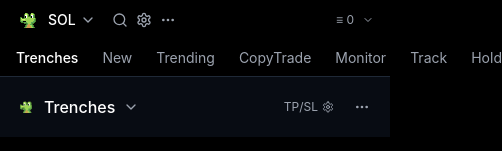
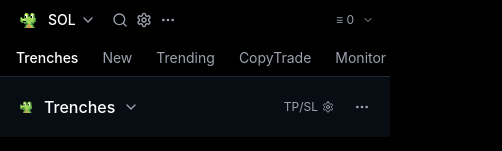
Before and after one commit to EthanYangHIT/gmgn-react-clone-486229b0, a React (Vite) app: page / in a window 390 px wide. Shown: the top 151 px of the page, 502 px wide, since content can reach past the window. Built offline with nearby package versions, Linux system fonts and the light colour scheme.

Commit message:
feat: Implement responsive horizontal scrolling
Adds horizontal scrolling for content on smaller screens.

```diff
--- a/src/components/Header.tsx
+++ b/src/components/Header.tsx
@@ -1,3 +1,4 @@
+
 
 import { Search, Settings, MoreHorizontal, ChevronDown } from 'lucide-react';
 import { Button } from '@/components/ui/button';
@@ -79,15 +80,17 @@ const Header = () => {
         </div>
       </div>
 
-      {/* 导航标签 */}
-      <div className="flex items-center px-4 py-2 space-x-6 text-sm border-b border-gray-800">
-        <span className="text-white font-medium">Trenches</span>
-        <span className="text-gray-400">New</span>
-        <span className="text-gray-400">Trending</span>
-        <span className="text-gray-400">CopyTrade</span>
-        <span className="text-gray-400">Monitor</span>
-        <span className="text-gray-400">Track</span>
-        <span className="text-gray-400">Hold</span>
+      {/* 导航标签 - 添加横向滚动 */}
+      <div className="overflow-x-auto scrollbar-hide border-b border-gray-800">
+        <div className="flex items-center px-4 py-2 space-x-6 text-sm min-w-max">
+          <span className="text-white font-medium whitespace-nowrap">Trenches</span>
+          <span className="text-gray-400 whitespace-nowrap">New</span>
+          <span className="text-gray-400 whitespace-nowrap">Trending</span>
+          <span className="text-gray-400 whitespace-nowrap">CopyTrade</span>
+          <span className="text-gray-400 whitespace-nowrap">Monitor</span>
+          <span className="text-gray-400 whitespace-nowrap">Track</span>
+          <span className="text-gray-400 whitespace-nowrap">Hold</span>
+        </div>
       </div>
 
       {/* Trenches 子导航 */}
```
